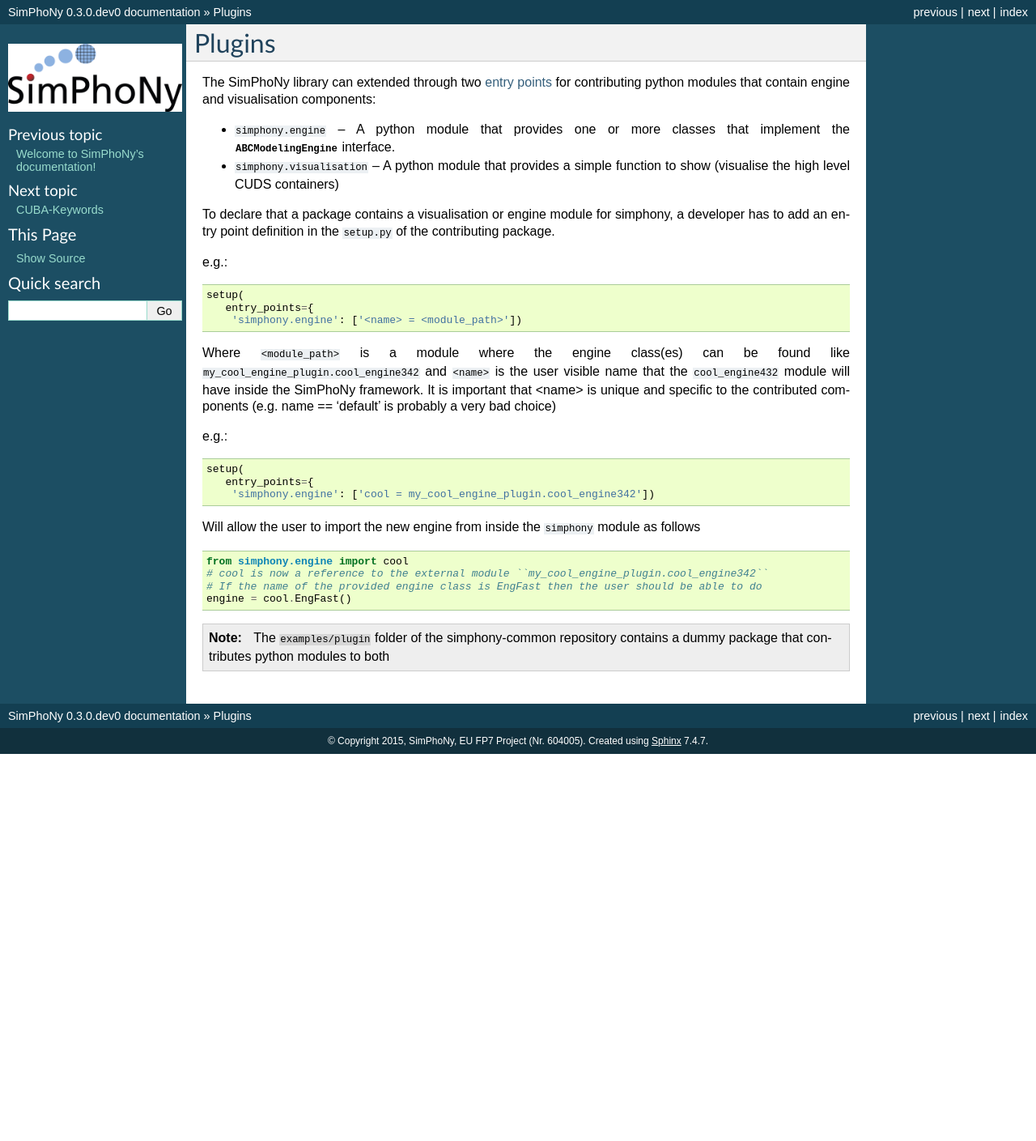
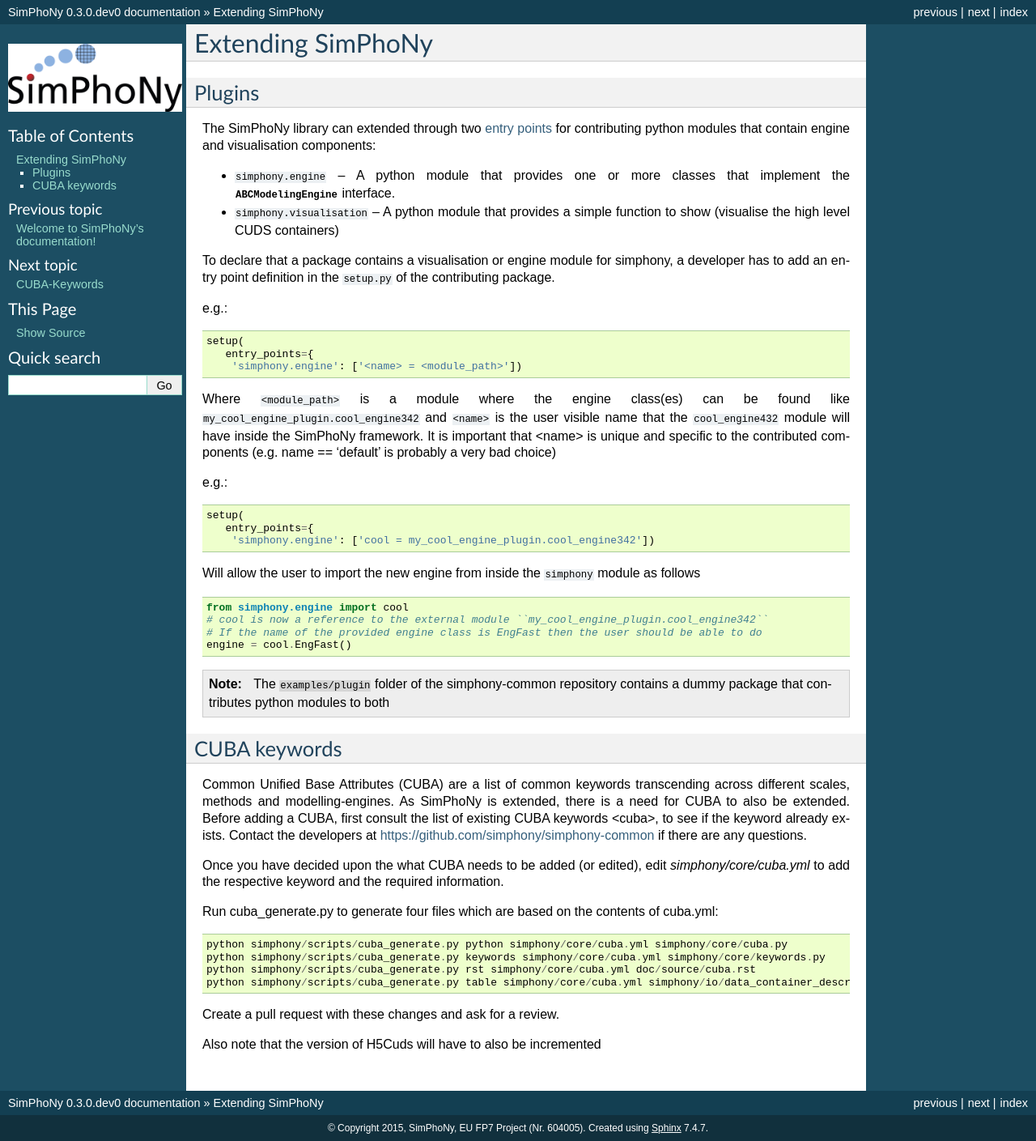
Before and after one commit to simphony/simphony-common, a Sphinx documentation site: the page built from doc/source/extending_simphony.rst, in a window 1280 px wide. Shown: the whole page at 81% size. Built offline with Sphinx 7.4.7, drawn with Linux system fonts in a browser that asks for light colours; before the commit the page ends 931 px from its top, so only the background shows below that.

Commit message:
Add basic 'howto' on adding CUBA keywords

```diff
--- a/doc/source/plugins.rst
+++ b/doc/source/extending_simphony.rst
@@ -1,5 +1,8 @@
+Extending SimPhoNy
+==================
+
 Plugins
-=======
+-------
 
 The SimPhoNy library can extended through two `entry points`_ for
 contributing python modules that contain engine and visualisation components:
@@ -51,3 +54,29 @@
 
 
 .. _entry points : http://pythonhosted.org/setuptools/pkg_resources.html#entry-points
+
+
+CUBA keywords
+-------------
+
+Common Unified Base Attributes (CUBA) are a list of common keywords transcending
+across different scales, methods and modelling-engines. As SimPhoNy is extended,
+there is a need for CUBA to also be extended. Before adding a CUBA, first
+consult the list of existing CUBA keywords <cuba>, to see if the keyword already
+exists. Contact the developers at https://github.com/simphony/simphony-common if
+there are any questions.
+
+Once you have decided upon the what CUBA needs to be added (or edited), edit
+`simphony/core/cuba.yml` to add the respective keyword and the required
+information.
+
+Run cuba_generate.py to generate four files which are based on the contents of cuba.yml::
+
+   python simphony/scripts/cuba_generate.py python simphony/core/cuba.yml simphony/core/cuba.py
+   python simphony/scripts/cuba_generate.py keywords simphony/core/cuba.yml simphony/core/keywords.py
+   python simphony/scripts/cuba_generate.py rst simphony/core/cuba.yml doc/source/cuba.rst
+   python simphony/scripts/cuba_generate.py table simphony/core/cuba.yml simphony/io/data_container_description.py
+
+Create a pull request with these changes and ask for a review.
+
+Also note that the version of H5Cuds will have to also be incremented
--- a/doc/source/index.rst
+++ b/doc/source/index.rst
@@ -14,7 +14,7 @@
 .. toctree::
    :maxdepth: 1
 
-   Extending Simphony <plugins>
+   Extending Simphony <extending_simphony>
    CUBA <cuba_information>
    CUDS <cuds_definition>
    HDF5 Storage <hdf5_storage>
```
